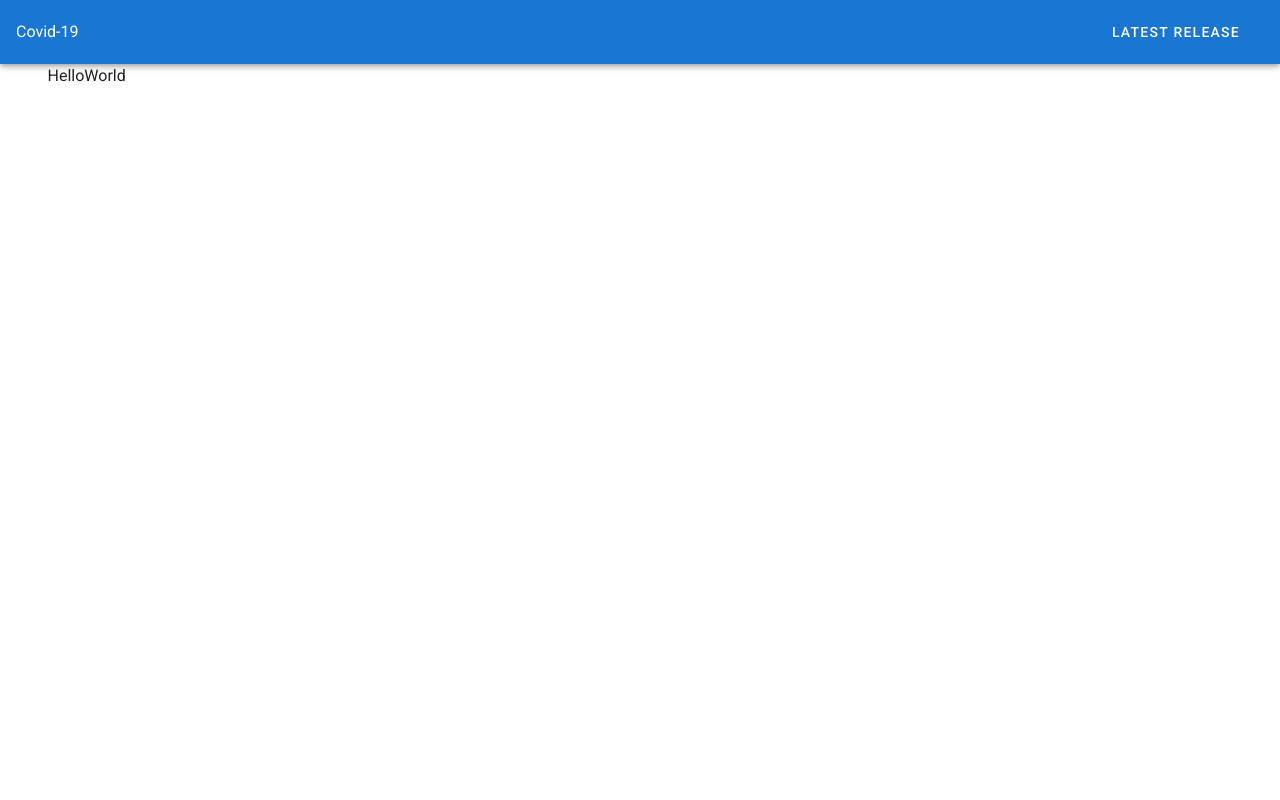
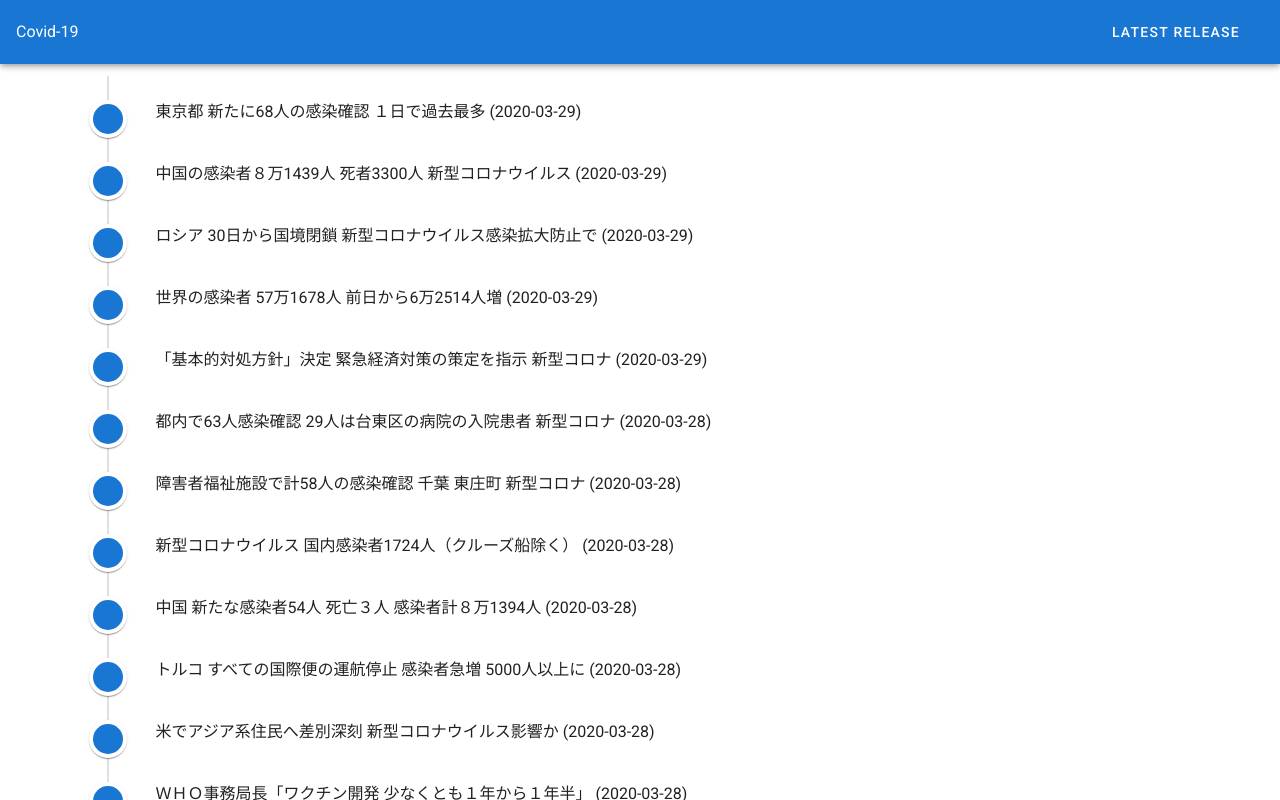
Before and after one commit to TKomi/covid19-history, a Vue app: page / in a window 1280 px wide. Shown: the top 800 px of the page. Built offline with nearby package versions, Linux system fonts and the light colour scheme.

Commit message:
タイムライン形式にした

```diff
--- a/package.json
+++ b/package.json
@@ -9,6 +9,7 @@
   },
   "dependencies": {
     "core-js": "^3.6.4",
+    "moment": "^2.24.0",
     "vue": "^2.6.11",
     "vue-class-component": "^7.2.2",
     "vue-property-decorator": "^8.3.0",
--- a/src/App.vue
+++ b/src/App.vue
@@ -21,24 +21,25 @@
     </v-app-bar>
 
     <v-content>
-      <HelloWorld/>
+      <Articles :articles="articles"/>
     </v-content>
   </v-app>
 </template>
 
 <script lang="ts">
 import Vue from 'vue';
-import HelloWorld from './components/HelloWorld.vue';
+import Articles from './components/Articles.vue';
+import articles from './data/articles.json';
 
 export default Vue.extend({
   name: 'App',
 
   components: {
-    HelloWorld,
+    Articles,
   },
 
   data: () => ({
-    //
+    articles: articles
   }),
 });
 </script>
--- /dev/null
+++ b/src/components/Articles.vue
@@ -0,0 +1,28 @@
+<template>
+  <v-container>
+    <v-timeline dense>
+      <v-timeline-item v-for="article in articles" :key="article.title">
+        {{article.title}}
+        ({{article.datetime | datetime}})
+      </v-timeline-item>
+    </v-timeline>
+  </v-container>
+</template>
+
+<script lang="ts">
+  import Vue from 'vue'
+  import moment from 'moment';
+
+  export default Vue.extend({
+    name: 'Articles',
+
+    props: [
+      'articles'
+    ],
+    filters: {
+      datetime: function(dt: string) {
+        return moment(dt).format('YYYY-MM-DD');
+      }
+    }
+  })
+</script>
--- a/src/components/HelloWorld.vue
+++ /dev/null
@@ -1,18 +0,0 @@
-<template>
-  <v-container>
-    <v-row class="text-center">
-      HelloWorld
-    </v-row>
-  </v-container>
-</template>
-
-<script lang="ts">
-  import Vue from 'vue'
-
-  export default Vue.extend({
-    name: 'HelloWorld',
-
-    data: () => ({
-    }),
-  })
-</script>
--- a/src/data/articles.json
+++ b/src/data/articles.json
@@ -1,6 +1,6 @@
 [{
     "title":  "東京都 新たに68人の感染確認 １日で過去最多",
-    "datetime": "2z20/03/29 16:04",
+    "datetime": "2020/03/29 16:04",
     "place":  "日本, 東京都",
     "keywords":  "東京都, 感染者数",
     "category":  "感染",
--- a/tsconfig.json
+++ b/tsconfig.json
@@ -11,6 +11,7 @@
     "allowSyntheticDefaultImports": true,
     "sourceMap": true,
     "baseUrl": ".",
+    "resolveJsonModule": true,
     "types": [
       "webpack-env",
       "vuetify"
```
Also changed, not shown: 1 other file (tests, documents, lock files or other folders).
